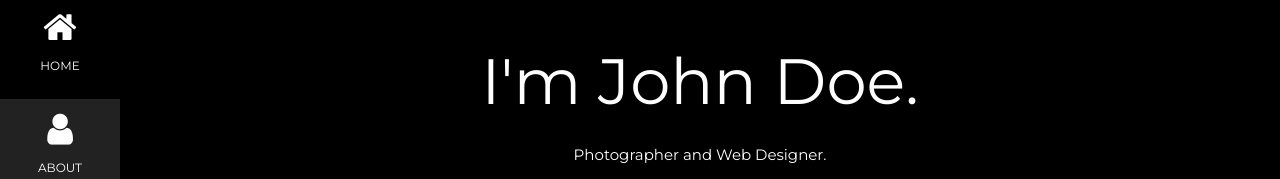
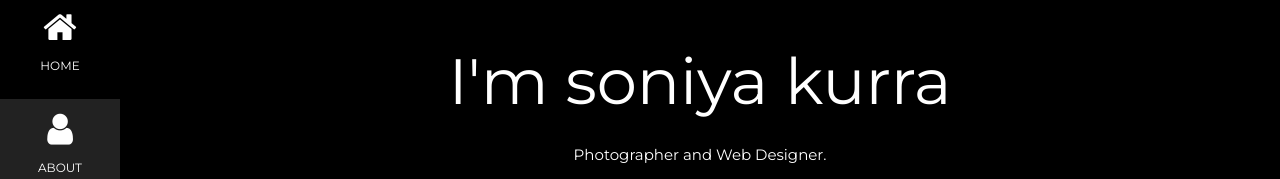
Before and after one commit to soniyakurra/RESUME, a plain HTML site: page index.html in a window 1280 px wide. Shown: the part 21-200 px from the top of the page. Drawn offline with nearby package versions, Linux system fonts and the light colour scheme.

Commit message:
Update index.html

```diff
--- a/index.html
+++ b/index.html
@@ -56,7 +56,7 @@
 <div class="w3-padding-large" id="main">
   <!-- Header/Home -->
   <header class="w3-container w3-padding-32 w3-center w3-black" id="home">
-    <h1 class="w3-jumbo"><span class="w3-hide-small">I'm</span> John Doe.</h1>
+    <h1 class="w3-jumbo"><span class="w3-hide-small">I'm</span> soniya kurra</h1>
     <p>Photographer and Web Designer.</p>
     <img src="dp.jpg" alt="boy" class="w3-image" width="992" height="1108">
   </header>
```
